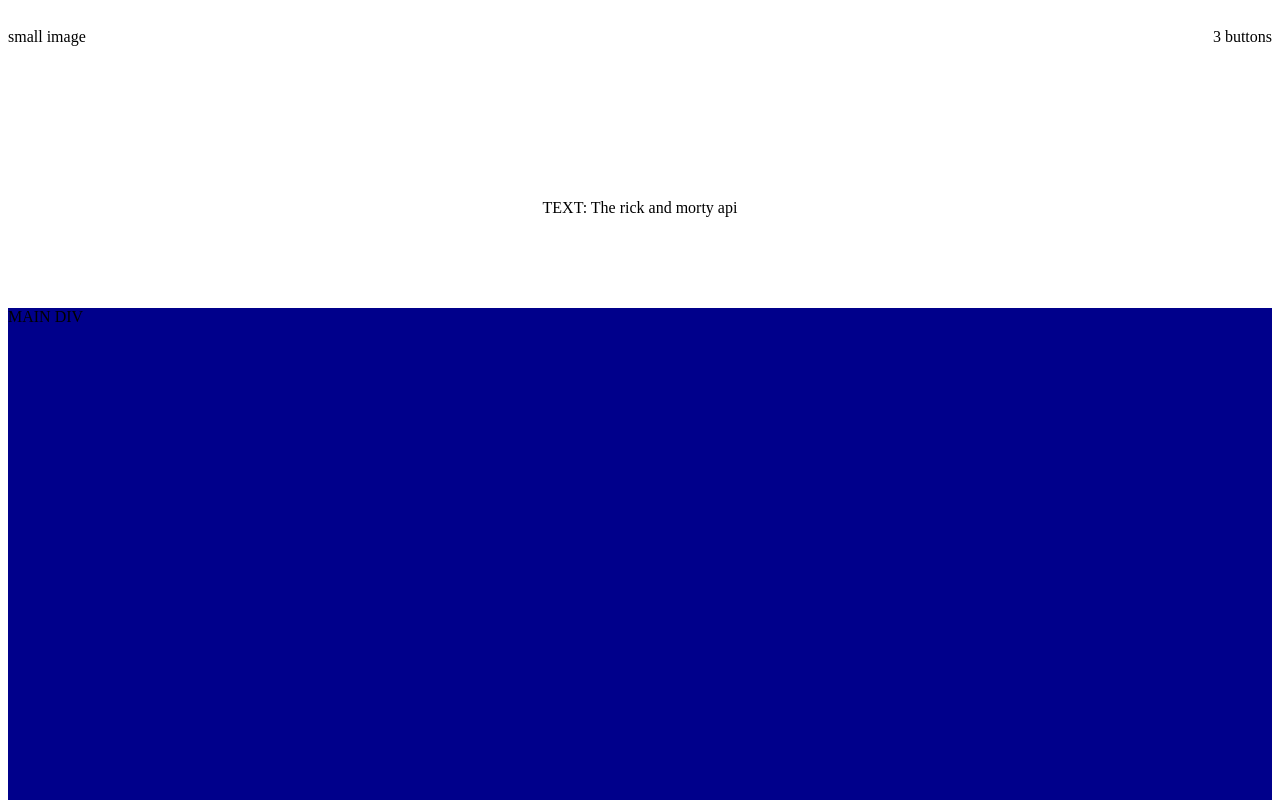
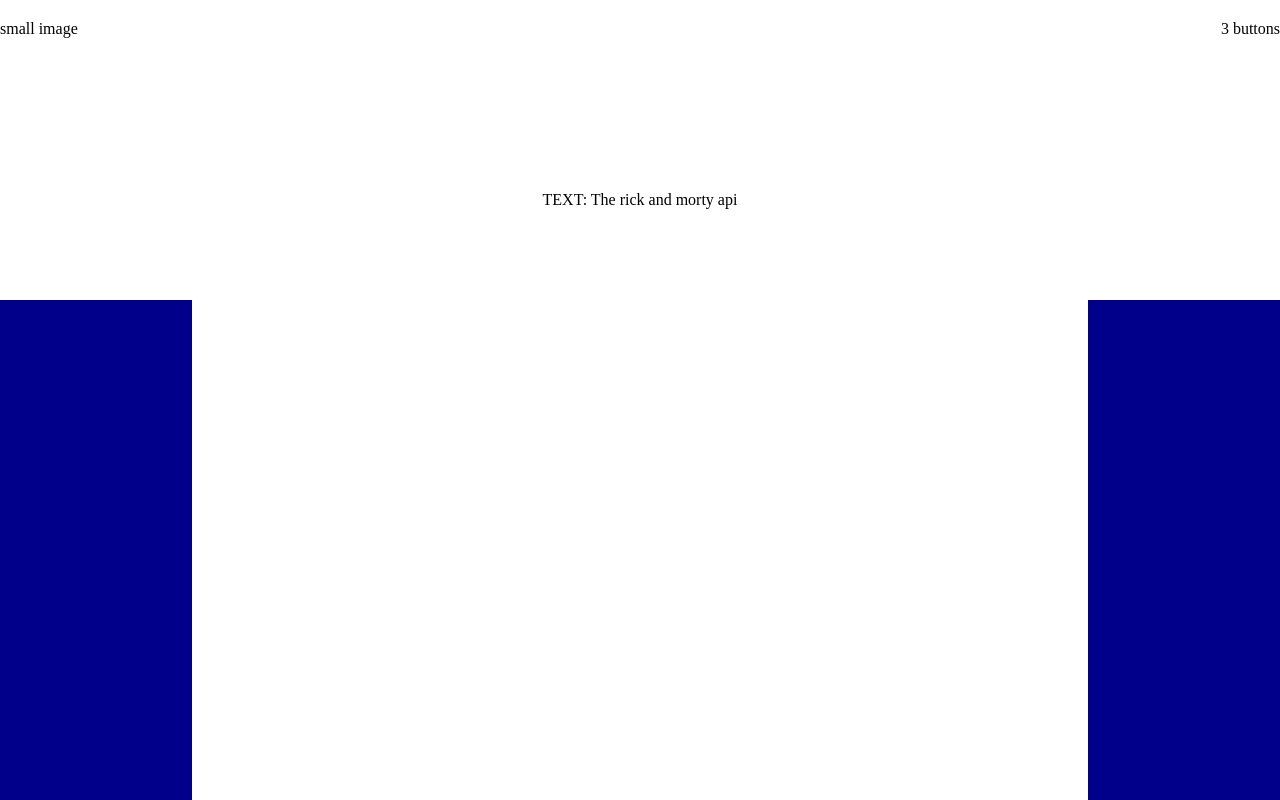
Before and after one commit to Omxz/Rick-and-Morty-project, a plain HTML site: page rickandmorty.html in a window 1280 px wide. Shown: the top 800 px of the page. Drawn offline with Linux system fonts and the light colour scheme.

Commit message:
made changes

```diff
--- a/rickandmorty.html
+++ b/rickandmorty.html
@@ -18,7 +18,11 @@
 
         </div>
     </header>
-    <main class="main"> <div> MAIN DIV</div></main>
+    <main class="main">
+        <div class="content-area"> </div>
+    </main>
+
+    </main>
     <footer>
     <div class="main-footer">
 
--- a/rickandmorty.scss
+++ b/rickandmorty.scss
@@ -1,5 +1,7 @@
 * {
   box-sizing: border-box;
+  margin: 0;
+  padding: 0;
 }
 
 .head{
@@ -24,9 +26,20 @@
 }
 
 .main{
-    height: 600px;
+    height: 100vh;
     background-color: darkblue;
-}
+    width: 100%;
+    display: flex;
+    justify-content: center;
+    .content-area {
+      width: 70%;
+      background-color: white;
+      height: 100vh;
+    }
+
+  }
+
+
 footer{
     display: flex;
     background-color: darkblue;
```
Also changed, not shown: rickandmorty.css, 1 other file.
